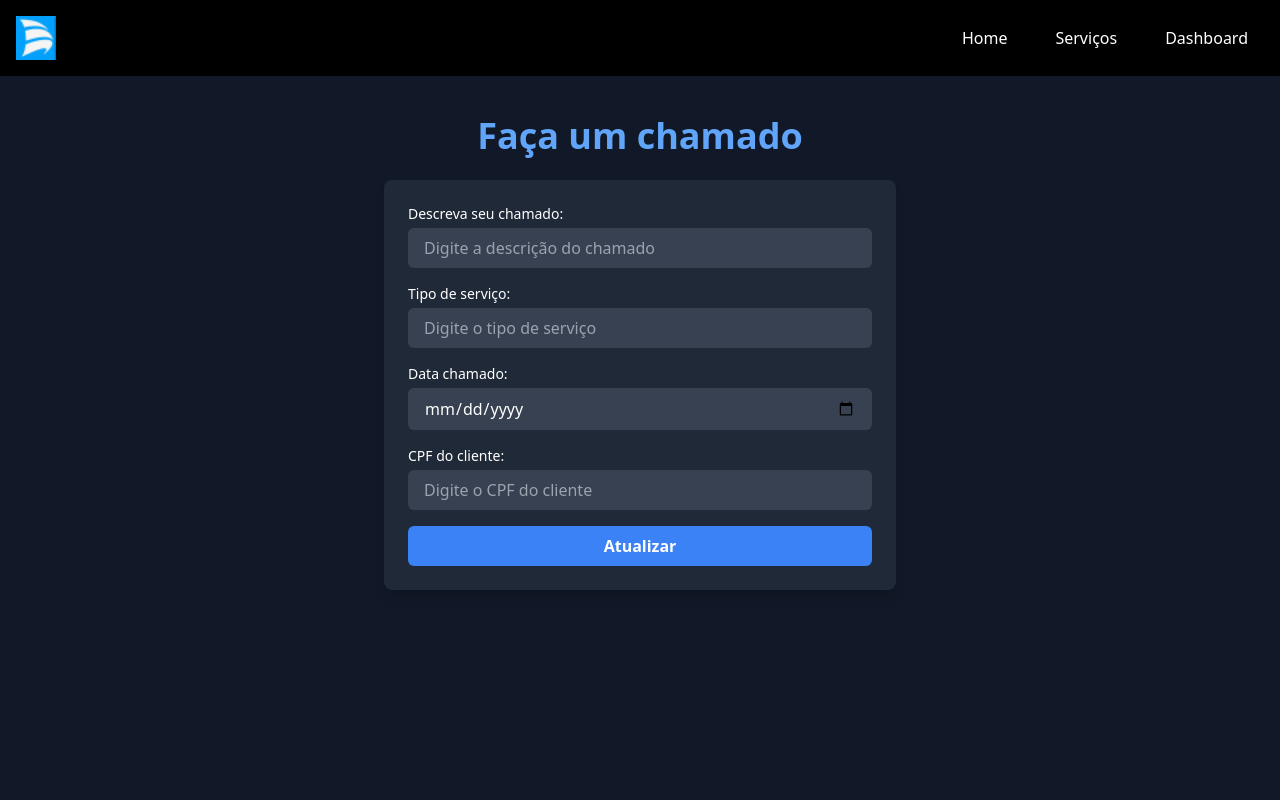
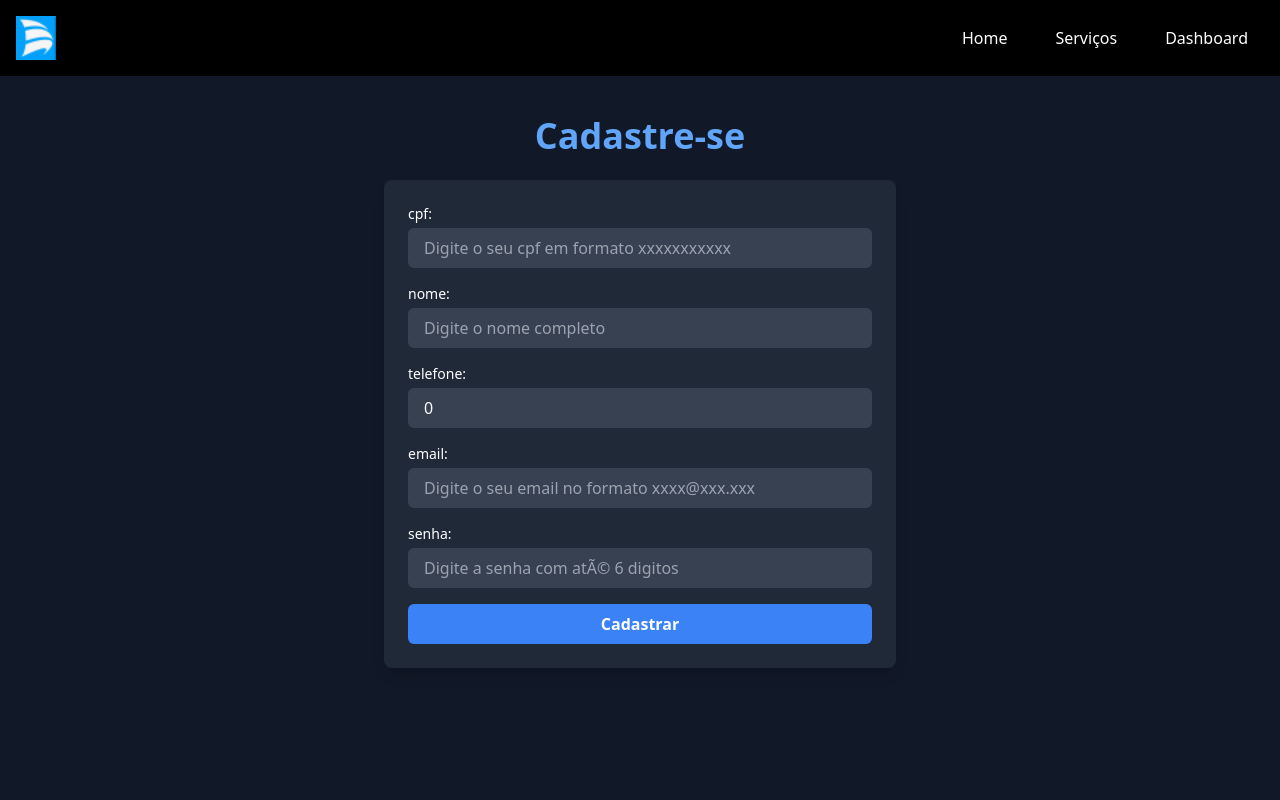
Before and after one commit to gustavoreislima13/FRONT-END-DESIGN-ENGINEERING, a Next.js app in the folder interna/: page /cadastro/cad-cadastro in a window 1280 px wide. Shown: the top 800 px of the page. Built offline with nearby package versions, Linux system fonts and the light colour scheme.

Commit message:
mudando as cores do cadastro

```diff
--- a/interna/src/app/cadastro/cad-cadastro/page.tsx
+++ b/interna/src/app/cadastro/cad-cadastro/page.tsx
@@ -1,105 +1,118 @@
 "use client";
 
-import { TipoChamado } from "@/types/types";
+import { TipoCadastro } from "@/types/types";
 import { useRouter } from "next/navigation";
 import { useState } from "react";
 
-export default function CadChamado() {
+export default function Cadastro() {
     const navigate = useRouter();
 
-    const [chamado, setChamado] = useState<TipoChamado>({
-        id_chamado: 0.0,
-        descricao: "",
-        tipo_servico: "",
-        data_chamado: "",
-        clientes_cpf: "",
+    const [cadastro, setCadastro] = useState<TipoCadastro>({
+        cpf: "",
+        nome: "",
+        telefone: 0.0,
+        email: "",
+        senha: "",
     });
 
     const handleChange = (evento: React.ChangeEvent<HTMLInputElement>) => {
         const { name, value } = evento.target;
-        setChamado({ ...chamado, [name]: value });
+        setCadastro({ ...cadastro, [name]: value });
     };
 
     const handleSubmit = async (evento: React.FormEvent<HTMLFormElement>) => {
         evento.preventDefault();
         try {
-            const response = await fetch("http://localhost:8080/guardianshields/chamado", {
+            const response = await fetch("http://localhost:8080/guardianshields/clientes", {
                 method: 'POST',
                 headers: {
                     'Content-Type': 'application/json',
                 },
-                body: JSON.stringify(chamado),
+                body: JSON.stringify(cadastro),
             });
 
             if (response.ok) {
-                alert("Chamado cadastrado com sucesso.");
-                setChamado({
-                    id_chamado: 0.0,
-                    descricao: "",
-                    tipo_servico: "",
-                    data_chamado: "",
-                    clientes_cpf: "",
+                alert("Usuario cadastrado com sucesso.");
+                setCadastro({
+                cpf: "",
+                nome: "",
+                telefone: 0.0,
+                email: "",
+                senha: "",
                 });
                 navigate.push('/dashboard');
             }
         } catch (error) {
-            console.error("Falha ao realizar chamado: ", error);
+            console.error("Falha ao realizar cadastro: ", error);
         }
     };
 
     return (
         <div className="min-h-screen bg-gray-900 text-white flex flex-col items-center py-10 px-4">
-            <h1 className="text-3xl md:text-4xl font-bold text-blue-400 mb-6">Faça um chamado</h1>
+            <h1 className="text-3xl md:text-4xl font-bold text-blue-400 mb-6">Cadastre-se</h1>
             <div className="bg-gray-800 p-6 rounded-lg shadow-lg w-full max-w-md md:max-w-lg">
                 <form onSubmit={handleSubmit} className="space-y-4">
                     <div>
-                        <label htmlFor="idDesc" className="block text-sm font-medium mb-1">Descreva seu chamado:</label>
+                        <label htmlFor="idCpf" className="block text-sm font-medium mb-1">cpf:</label>
                         <input
                             type="text"
-                            name="descricao"
-                            id="idDesc"
-                            value={chamado.descricao}
-                            onChange={(evento) => handleChange(evento)}
-                            placeholder="Digite a descrição do chamado"
+                            name="cpf"
+                            id="idCpf"
+                            value={cadastro.cpf}
+                            onChange={(evento) =>handleChange(evento)}
+                            placeholder="Digite o seu cpf em formato xxxxxxxxxxx"
                             required
                             className="w-full px-4 py-2 rounded-md bg-gray-700 text-white placeholder-gray-400 focus:outline-none focus:ring-2 focus:ring-blue-500"
                         />
                     </div>
                     <div>
-                        <label htmlFor="idServico" className="block text-sm font-medium mb-1">Tipo de serviço:</label>
+                        <label htmlFor="idNome" className="block text-sm font-medium mb-1">nome:</label>
                         <input
                             type="text"
-                            name="tipo_servico"
-                            id="idServico"
-                            value={chamado.tipo_servico}
-                            onChange={(evento) => handleChange(evento)}
-                            placeholder="Digite o tipo de serviço"
+                            name="nome"
+                            id="idNome"
+                            value={cadastro.nome}
+                            onChange={(evento) =>handleChange(evento)}
+                            placeholder="Digite o nome completo"
                             required
                             className="w-full px-4 py-2 rounded-md bg-gray-700 text-white placeholder-gray-400 focus:outline-none focus:ring-2 focus:ring-blue-500"
                         />
                     </div>
                     <div>
-                        <label htmlFor="idData" className="block text-sm font-medium mb-1">Data chamado:</label>
+                        <label htmlFor="idTel" className="block text-sm font-medium mb-1">telefone:</label>
                         <input
-                            type="date"
-                            name="data_chamado"
-                            id="idData"
-                            value={chamado.data_chamado}
-                            onChange={(evento) => handleChange(evento)}
+                            type="number"
+                            name="telefone"
+                            id="idTel"
+                            value={cadastro.telefone}
+                            onChange={(evento) =>handleChange(evento)}
+                            placeholder="Digite o seu telefone"
                             className="w-full px-4 py-2 rounded-md bg-gray-700 text-white placeholder-gray-400 focus:outline-none focus:ring-2 focus:ring-blue-500"
                         />
                     </div>
                     <div>
-                        <label htmlFor="idCpf" className="block text-sm font-medium mb-1">CPF do cliente:</label>
+                        <label htmlFor="idEmail" className="block text-sm font-medium mb-1">email:</label>
                         <input
                             type="text"
-                            name="clientes_cpf"
-                            id="idCpf"
-                            value={chamado.clientes_cpf}
-                            onChange={(evento) => handleChange(evento)}
-                            placeholder="Digite o CPF do cliente"
+                            name="email"
+                            id="idEmail"
+                            value={cadastro.email}
+                            onChange={(evento) =>handleChange(evento)}
+                            placeholder="Digite o seu email no formato xxxx@xxx.xxx"
                             required
                             className="w-full px-4 py-2 rounded-md bg-gray-700 text-white focus:outline-none focus:ring-2 focus:ring-blue-500"
+                        />
+                    </div>
+                    <div>
+                        <label htmlFor="idSenha" className="block text-sm font-medium mb-1">senha:</label>
+                        <input
+                            type="text"
+                            name="senha"
+                            id="idSenha"
+                            value={cadastro.senha}
+                            onChange={(evento) =>handleChange(evento)}
+                            placeholder="Digite a senha com atÃ© 6 digitos"
+                            className="w-full px-4 py-2 rounded-md bg-gray-700 text-white placeholder-gray-400 focus:outline-none focus:ring-2 focus:ring-blue-500"
                         />
                     </div>
                     <div>
@@ -107,7 +120,7 @@ export default function CadChamado() {
                             type="submit"
                             className="w-full bg-blue-500 text-white py-2 rounded-md hover:bg-blue-600 transition font-semibold focus:outline-none focus:ring-2 focus:ring-blue-400"
                         >
-                            Atualizar
+                            Cadastrar
                         </button>
                     </div>
                 </form>
```
